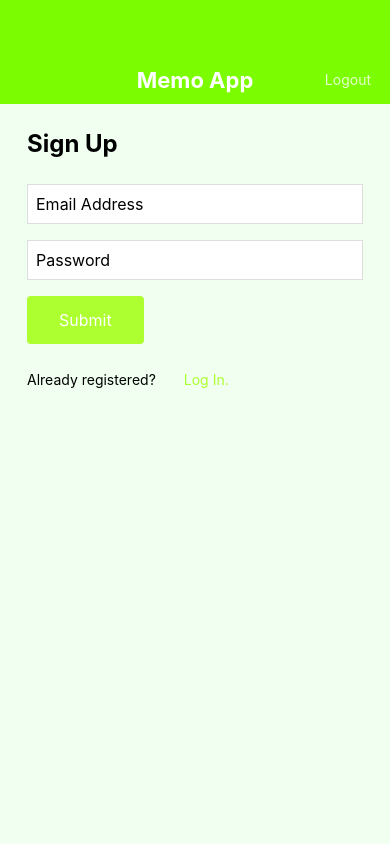
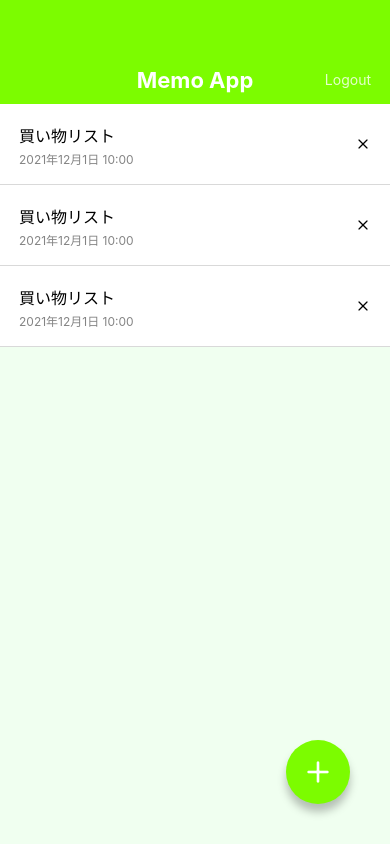
Before and after one commit to gengeso/MemoApp, a React Native app: screen /MemoList in a window 390 px wide. Built offline with nearby package versions, Linux system fonts and the light colour scheme.

Commit message:
Make Components Touchable

```diff
--- a/App.jsx
+++ b/App.jsx
@@ -6,7 +6,8 @@
 import MemoCreateScreen from "./src/screens/MemoCreateScreen";
 import LogInScreen from "./src/screens/LogInScreen";
 import SignUpScreen from "./src/screens/SignUpScreen";
+import MemoList from "./src/components/MemoList";
 
 export default function App() {
-  return <SignUpScreen />;
+  return <MemoListScreen />;
 }
--- a/src/components/Button.jsx
+++ b/src/components/Button.jsx
@@ -1,18 +1,24 @@
-import { string } from "prop-types";
+import { func, string } from "prop-types";
 import React from "react";
-import { View, Text, StyleSheet } from "react-native";
+import { View, Text, StyleSheet, TouchableOpacity } from "react-native";
 
 export default function Button(props) {
-  const { label } = props;
+  const { label, onPress } = props;
   return (
-    <View style={styles.buttonContainer}>
+    <TouchableOpacity style={styles.buttonContainer} onPress={onPress}>
       <Text style={styles.buttonLabel}>{label}</Text>
-    </View>
+    </TouchableOpacity>
   );
 }
 
 Button.propTypes = {
   label: string.isRequired,
+  onPress: func,
+};
+
+Button.propTypes = {
+  label: string.isRequired,
+  onPress: null,
 };
 
 const styles = StyleSheet.create({
--- a/src/components/CircleButton.jsx
+++ b/src/components/CircleButton.jsx
@@ -1,24 +1,30 @@
 import React from "react";
-import { View, StyleSheet } from "react-native";
-import { string, shape } from "prop-types";
+import {
+  StyleSheet,
+  TouchableOpacity,
+  TouchableOpacityBase,
+} from "react-native";
+import { string, shape, func } from "prop-types";
 import { Feather } from "@expo/vector-icons";
 
 export default function CircleButton(props) {
-  const { style, name } = props;
+  const { style, name, onPress } = props;
   return (
-    <View style={[styles.circleButton, style]}>
+    <TouchableOpacity style={[styles.circleButton, style]} onPress={onPress}>
       <Feather name={name} size={32} color="white" />
-    </View>
+    </TouchableOpacity>
   );
 }
 
 CircleButton.propTypes = {
   style: shape(),
   name: string.isRequired,
+  onPress: func,
 };
 
 CircleButton.defaultProps = {
   style: null,
+  onPress: null,
 };
 
 const styles = StyleSheet.create({
--- a/src/components/MemoList.jsx
+++ b/src/components/MemoList.jsx
@@ -1,6 +1,12 @@
 import { Feather } from "@expo/vector-icons";
 import React from "react";
-import { View, Text, StyleSheet } from "react-native";
+import {
+  View,
+  Text,
+  StyleSheet,
+  TouchableOpacity,
+  TouchableOpacityBase,
+} from "react-native";
 
 export default function MemoList() {
   return (
@@ -10,9 +16,9 @@
           <Text style={styles.memoListItemTitle}>買い物リスト</Text>
           <Text style={styles.memoListItemDate}>2021年12月1日 10:00</Text>
         </View>
-        <View>
+        <TouchableOpacity>
           <Feather name="x" size={16} />
-        </View>
+        </TouchableOpacity>
       </View>
 
       <View style={styles.memoListItem}>
@@ -20,9 +26,9 @@
           <Text style={styles.memoListItemTitle}>買い物リスト</Text>
           <Text style={styles.memoListItemDate}>2021年12月1日 10:00</Text>
         </View>
-        <View>
+        <TouchableOpacity>
           <Feather name="x" size={16} />
-        </View>
+        </TouchableOpacity>
       </View>
 
       <View style={styles.memoListItem}>
@@ -30,9 +36,9 @@
           <Text style={styles.memoListItemTitle}>買い物リスト</Text>
           <Text style={styles.memoListItemDate}>2021年12月1日 10:00</Text>
         </View>
-        <View>
+        <TouchableOpacity>
           <Feather name="x" size={16} />
-        </View>
+        </TouchableOpacity>
       </View>
     </View>
   );
--- a/src/screens/LogInScreen.jsx
+++ b/src/screens/LogInScreen.jsx
@@ -1,5 +1,11 @@
 import React from "react";
-import { View, Text, TextInput, StyleSheet } from "react-native";
+import {
+  View,
+  Text,
+  TextInput,
+  StyleSheet,
+  TouchableOpacity,
+} from "react-native";
 import App from "../../App";
 import AppBar from "../components/AppBar";
 
@@ -16,7 +22,9 @@
         <Button label="Submit" />
         <View style={styles.footer}>
           <Text style={styles.footerText}>Not registered?</Text>
-          <Text style={styles.footerLink}>Sign up here!</Text>
+          <TouchableOpacity>
+            <Text style={styles.footerLink}>Sign up here!</Text>
+          </TouchableOpacity>
         </View>
       </View>
     </View>
--- a/src/screens/SignUpScreen.jsx
+++ b/src/screens/SignUpScreen.jsx
@@ -1,5 +1,11 @@
 import React from "react";
-import { View, Text, TextInput, StyleSheet } from "react-native";
+import {
+  View,
+  Text,
+  TextInput,
+  StyleSheet,
+  TouchableOpacity,
+} from "react-native";
 import App from "../../App";
 import AppBar from "../components/AppBar";
 
@@ -16,7 +22,9 @@
         <Button label="Submit" />
         <View style={styles.footer}>
           <Text style={styles.footerText}>Already registered?</Text>
-          <Text style={styles.footerLink}>Log In.</Text>
+          <TouchableOpacity>
+            <Text style={styles.footerLink}>Log In.</Text>
+          </TouchableOpacity>
         </View>
       </View>
     </View>
```
